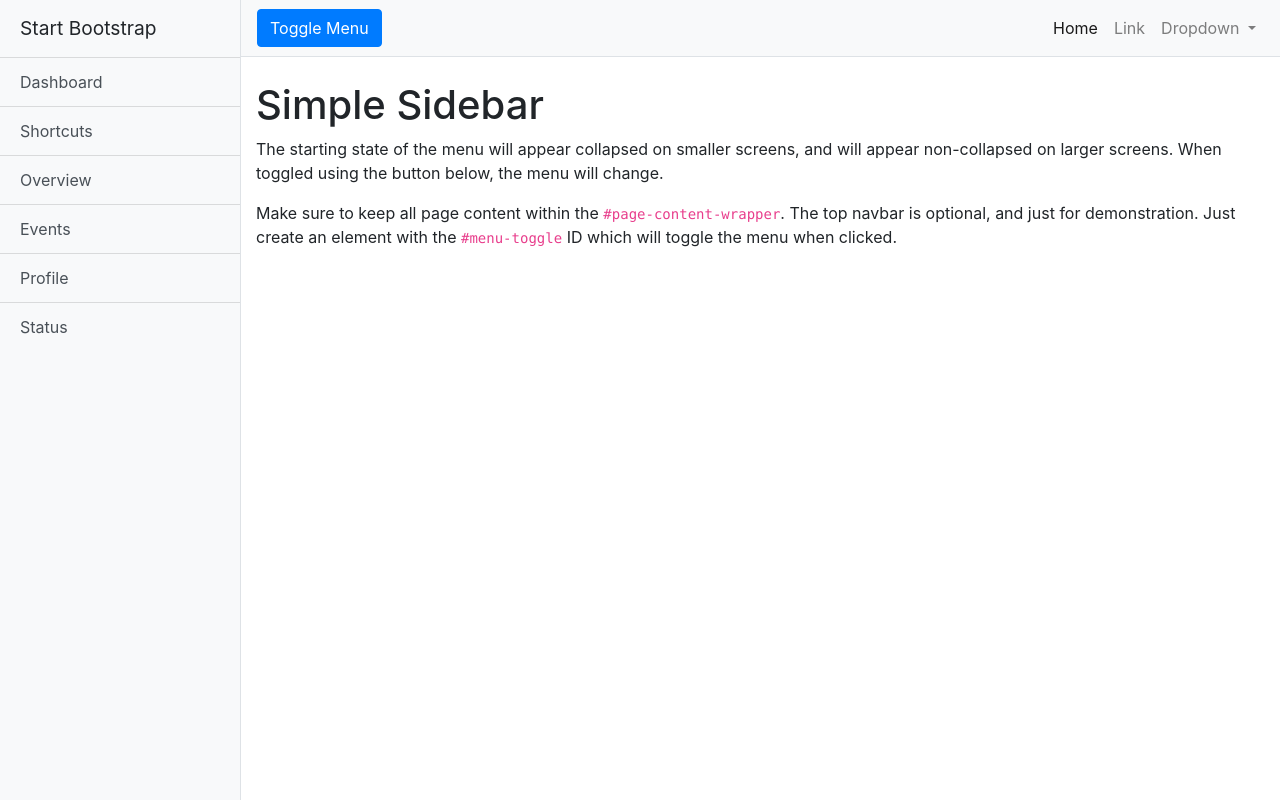
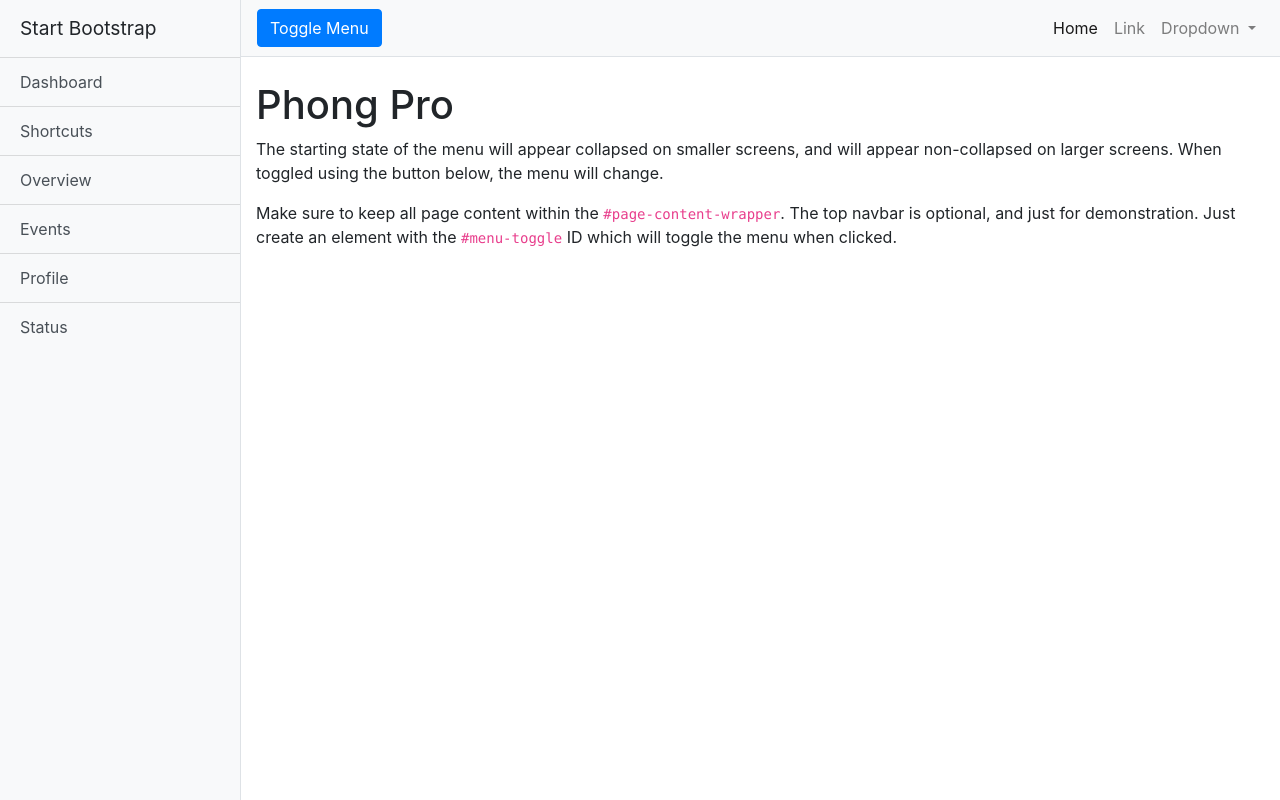
Before and after one commit to phongtro98/small-website, a website: page index.html in a window 1280 px wide. Drawn offline with Linux system fonts and the light colour scheme.

Commit message:
sua file

```diff
--- a/index.html
+++ b/index.html
@@ -70,7 +70,7 @@
       </nav>
 
       <div class="container-fluid">
-        <h1 class="mt-4">Simple Sidebar</h1>
+        <h1 class="mt-4">Phong Pro</h1>
         <p>The starting state of the menu will appear collapsed on smaller screens, and will appear non-collapsed on larger screens. When toggled using the button below, the menu will change.</p>
         <p>Make sure to keep all page content within the <code>#page-content-wrapper</code>. The top navbar is optional, and just for demonstration. Just create an element with the <code>#menu-toggle</code> ID which will toggle the menu when clicked.</p>
       </div>
```
